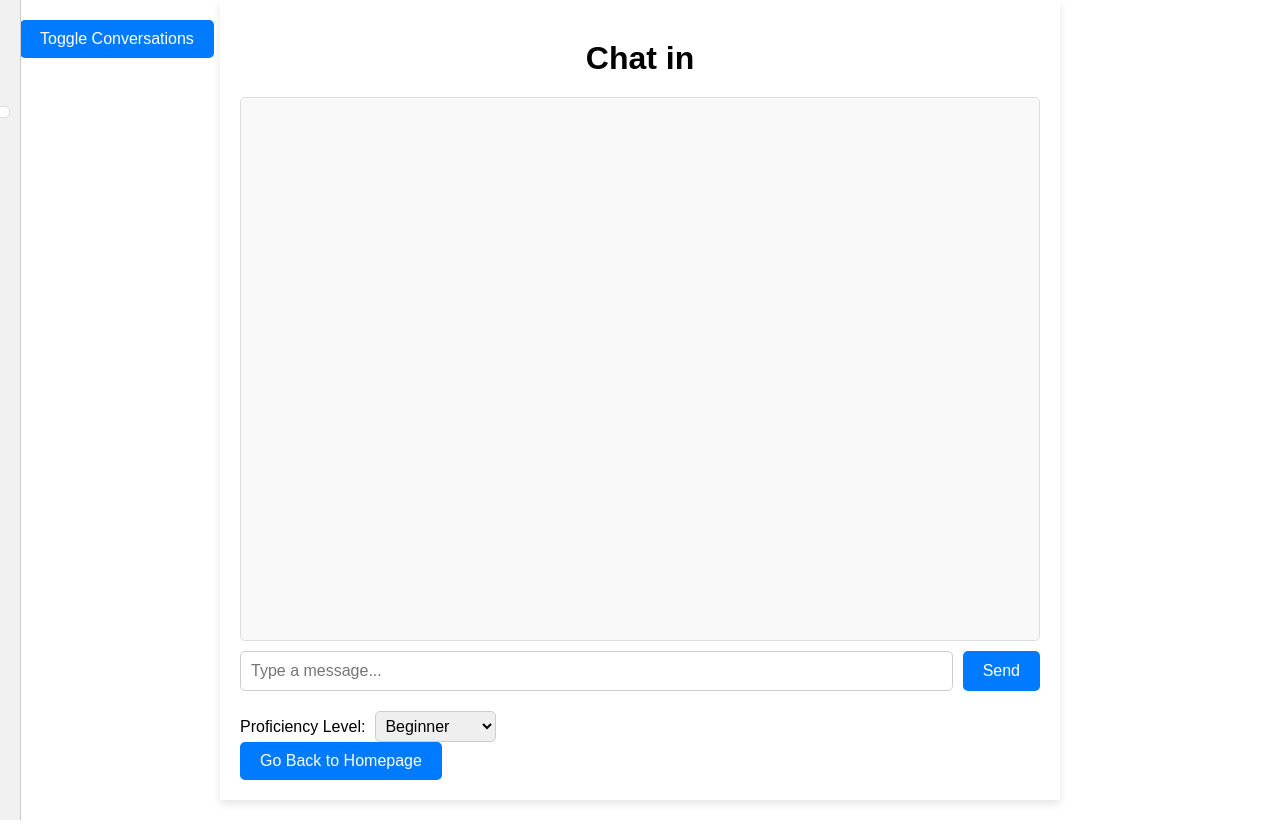
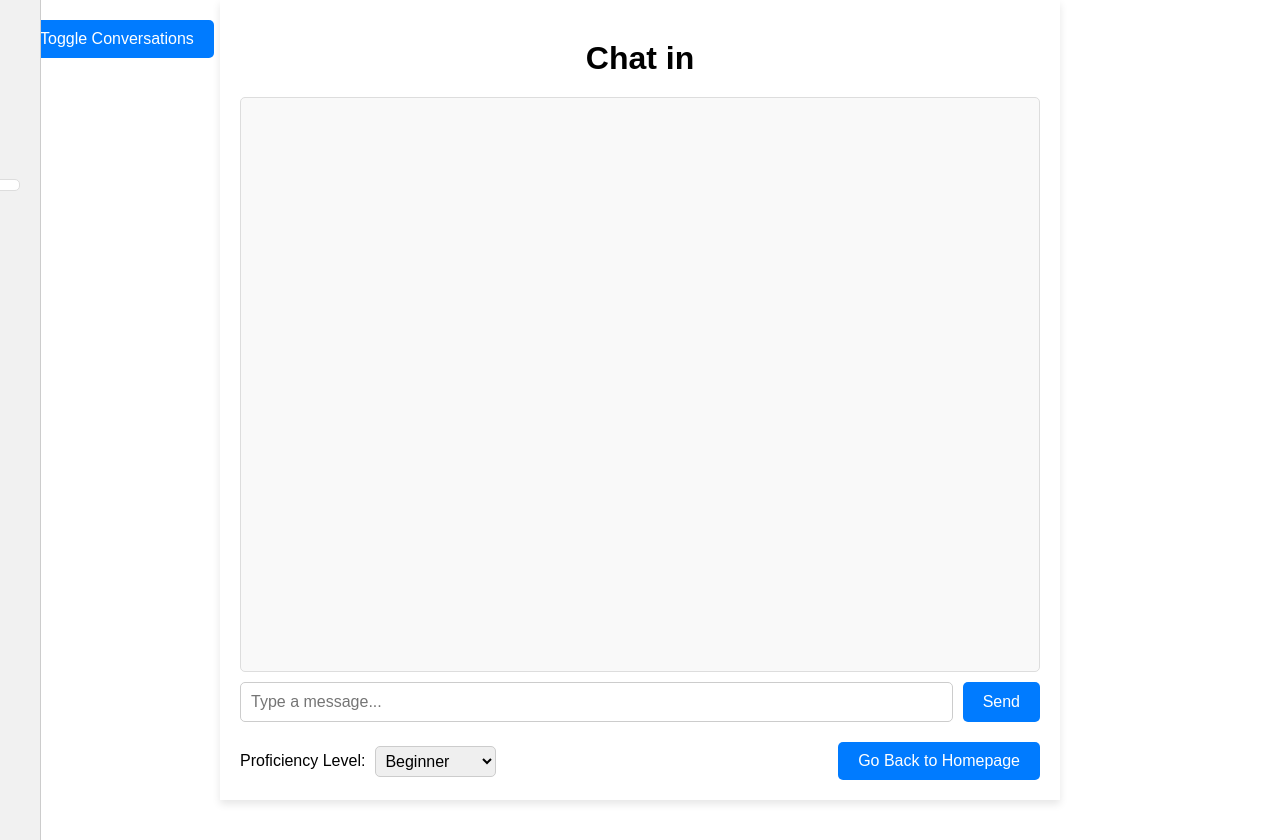
Before and after one commit to sworth45/Language-Pal, a Flask app: template templates/chat.html in a window 1280 px wide. Run offline with Flask 3, Linux system fonts and the light colour scheme; the template is opened without the code that fills it, so the values that code supplies are empty.

Commit message:
Added styling to home page and chat with older version of code.

```diff
--- a/static/style.css
+++ b/static/style.css
@@ -20,6 +20,7 @@
     margin: 10px 0;
     padding: 15px;
     font-size: 18px;
+    border-radius: 5px;
     background-color: #007bff;
     color: white;
     border: none;
--- a/templates/chat.html
+++ b/templates/chat.html
@@ -85,7 +85,7 @@
             width: 250px;
             background: #f1f1f1;
             border-right: 1px solid #ccc;
-            padding: 10px;
+            padding: 20px;
             position: absolute;
             top: 0;
             left: -250px; /* Hidden offscreen */
@@ -97,18 +97,22 @@
             left: 0; /* Slide in */
         }
 
+        #conversation-panel button {
+            margin-bottom: 15px;
+        }
+
         .conversation {
             max-height: 300px;
             overflow-y: auto;
             border: 1px solid #ddd;
             border-radius: 5px;
             background: #fff;
-            margin-top: 10px;
+            margin: 10px 0;
             padding: 5px;
         }
 
         /* Proficiency toggle styles */
-        #proficiency-container {
+        #proficiency-back-homepage-container {
             margin-top: 20px;
             display: flex;
             justify-content: space-between;
@@ -137,10 +141,10 @@
 
     <div id="conversation-panel">
         <h2>Previous Conversations</h2>
+        <button onclick="newConversation()">Start New Conversation</button>
         <div id="conversation" class="conversation">
             <!-- Previous conversations will appear here -->
         </div>
-        <button onclick="newConversation()">Start New Conversation</button>
     </div>
 
     <div id="chat-container">
@@ -155,7 +159,7 @@
             <button onclick="sendMessage()">Send</button>
         </div>
 
-        <div id="proficiency-container">
+        <div id="proficiency-back-homepage-container">
             <div class="proficiency-toggle">
                 <label for="proficiency-select">Proficiency Level:</label>
                 <select id="proficiency-select" onchange="changeProficiency()">
@@ -164,10 +168,9 @@
                     <option value="Advanced">Advanced</option>
                 </select>
             </div>
-        </div>
-
-        <div class="button-container">
-            <button onclick="goBack()">Go Back to Homepage</button>
+            <div class="button-container">
+                <button onclick="goBack()">Go Back to Homepage</button>
+            </div>
         </div>
     </div>
 
```
Also changed, not shown: templates/index.html (+24 -16 lines).
